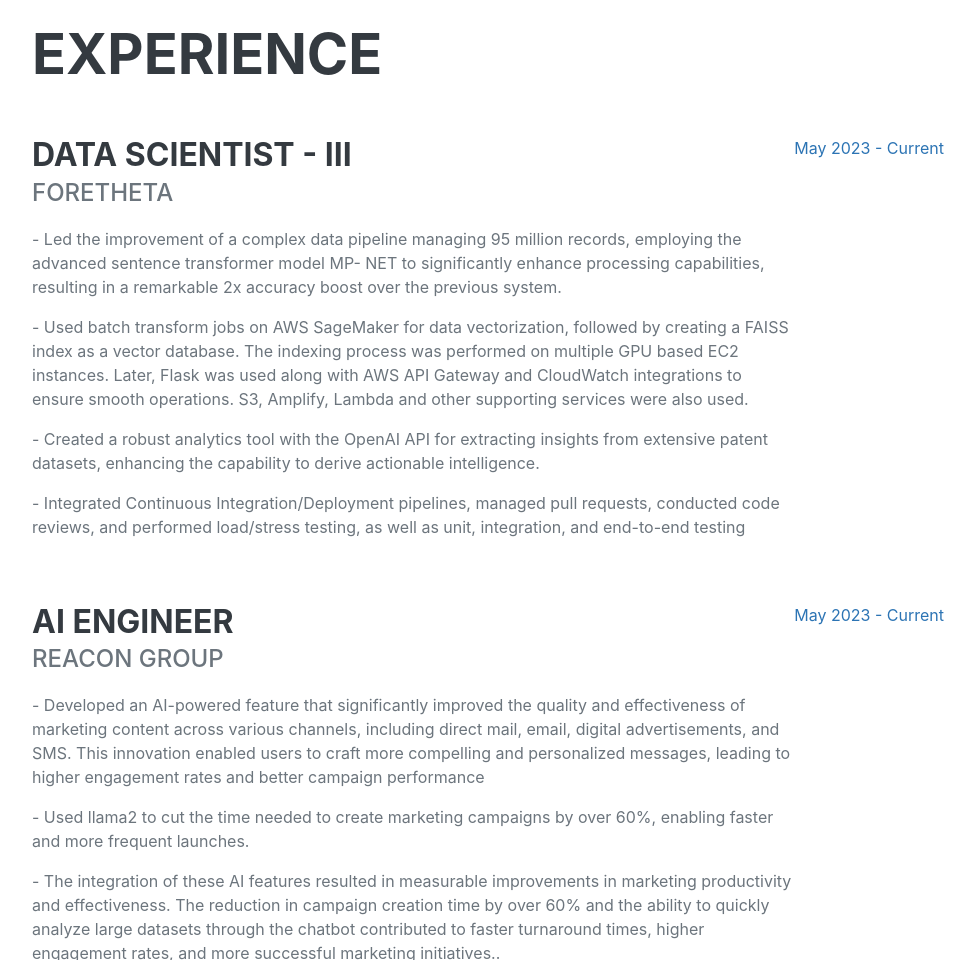
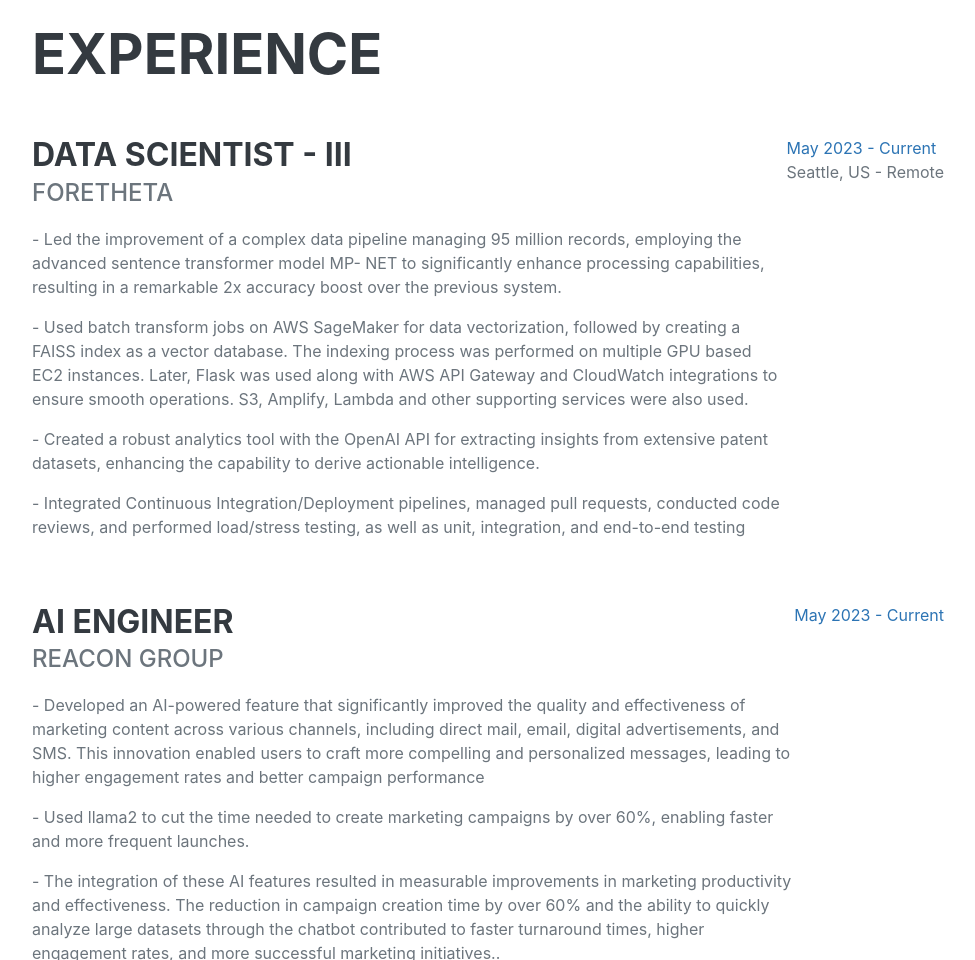
Before and after one commit to rafayaar/profile, a plain HTML site: page index.html in a window 1280 px wide. Shown: the part 860-1820 px from the top of the page, without its empty margins (288-1263 px from the left). Drawn offline with nearby package versions, Linux system fonts and the light colour scheme; a web font is replaced by a local one.

Commit message:
location addition

```diff
--- a/index.html
+++ b/index.html
@@ -85,7 +85,7 @@
 
 
                         </div>
-                        <div class="flex-shrink-0"><span class="text-primary">May 2023 - Current</span></div>
+                        <div class="flex-shrink-0"><span class="text-primary">May 2023 - Current</span><p>Seattle, US - Remote</p></div>
                     </div>
                     <div class="d-flex flex-column flex-md-row justify-content-between mb-5">
                         <div class="flex-grow-1">
```
